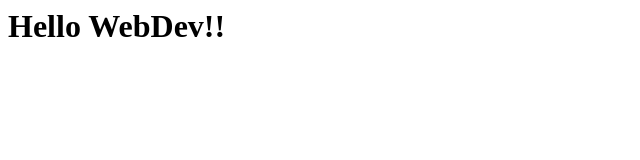
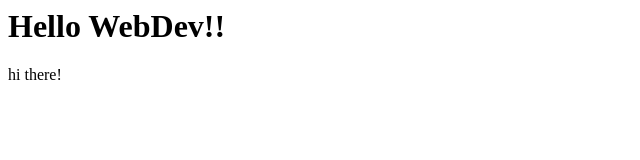
Before and after one commit to Pearllr/code_repo_pr, a plain HTML site: page site/index.html in a window 1280 px wide. Shown: the full height of the page, 0-640 px from the left. Drawn offline with Linux system fonts and the light colour scheme.

Commit message:
small change.

```diff
--- a/site/index.html
+++ b/site/index.html
@@ -4,5 +4,6 @@
     </head>
 <body>
     <h1>Hello WebDev!!</h1>
+    <p>hi there!</p>
 </body>
 </html>
```
